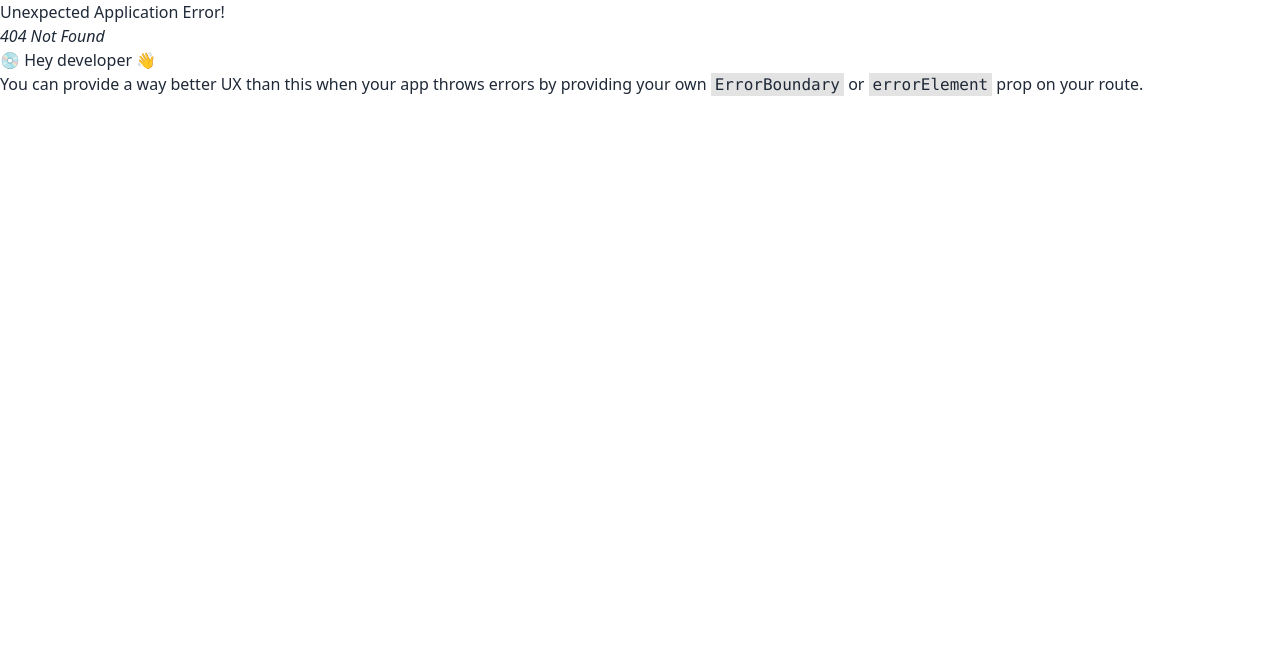
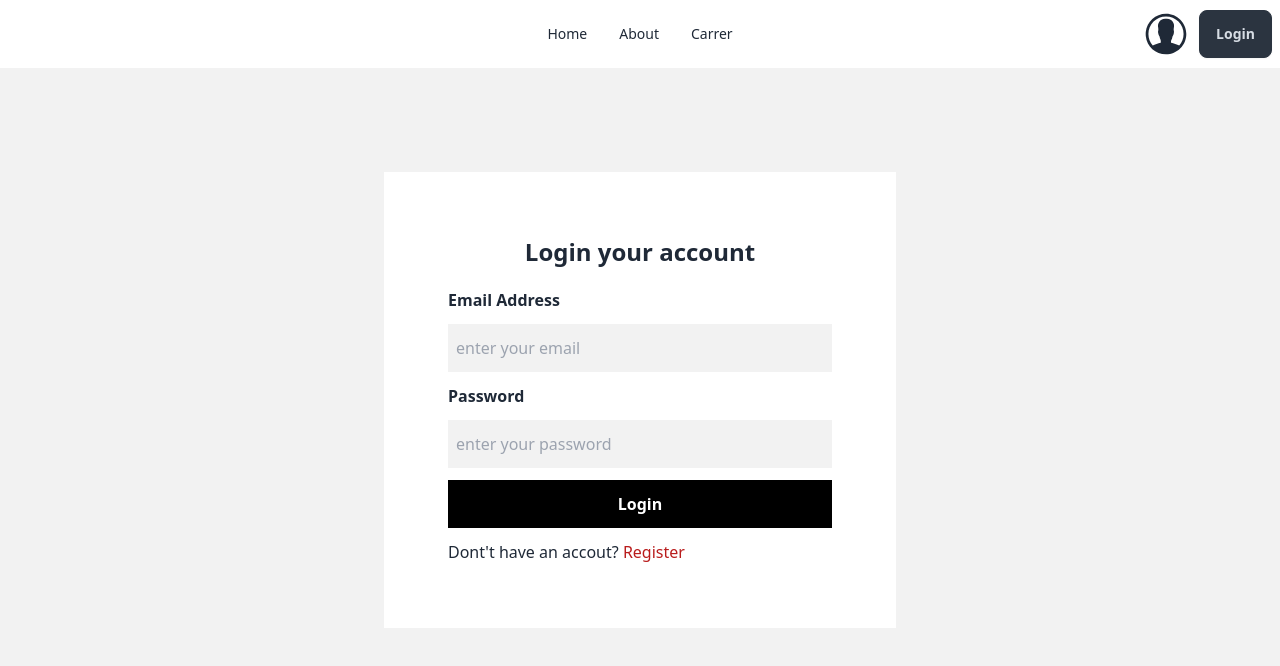
Before and after one commit to abdur-rhaman-babu/dragon-news, a React (Vite) app: page /login in a window 1280 px wide. Before the commit this address had no page. Shown: the top 666 px of the page. Built offline with nearby package versions, Linux system fonts and the light colour scheme.

Commit message:
login page design

```diff
--- a/src/Pages/Home/Home.jsx
+++ b/src/Pages/Home/Home.jsx
@@ -1,25 +1,26 @@
-
-import Header from './../../components/Header/Header';
-import NewsLetter from './../../components/NewsLetter/NewsLetter';
-import Navbar from './../../components/Navbar/Navbar';
-import { Outlet } from 'react-router-dom';
-import NavbarLeft from './../../components/NavbarLeft/NavbarLeft';
-import NavbarRight from './../../components/NavbarRight/NavbarRight';
+import Header from "./../../components/Header/Header";
+import NewsLetter from "./../../components/NewsLetter/NewsLetter";
+import Navbar from "./../../components/Navbar/Navbar";
+import { Outlet } from "react-router-dom";
+import NavbarLeft from "./../../components/NavbarLeft/NavbarLeft";
+import NavbarRight from "./../../components/NavbarRight/NavbarRight";
 const Home = () => {
   return (
     <div>
-      <Header/>
-      <NewsLetter/>
-      <Navbar/>
-      <main className='lg:flex justify-between max-w-7xl mx-auto my-5'>
-        <div className='w-3/12 mx-auto'>
-        <NavbarLeft/>
+      <div className="fixed top-0 left-0 right-0 bg-white max-w-7xl mx-auto">
+        <Header />
+        <NewsLetter />
+        <Navbar />
+      </div>
+      <main className="lg:flex justify-between max-w-7xl mx-auto my-5 mt-80">
+        <div className="w-3/12 mx-auto">
+          <NavbarLeft />
         </div>
-        <div className='w-6/12 mx-auto mb-5'>
-          <Outlet/>
+        <div className="w-6/12 mx-auto mb-5 ">
+          <Outlet />
         </div>
-        <div className='w-3/12 mx-auto'>
-        <NavbarRight/>
+        <div className="w-3/12 mx-auto">
+          <NavbarRight />
         </div>
       </main>
     </div>
--- /dev/null
+++ b/src/components/Login/Login.jsx
@@ -0,0 +1,29 @@
+import { Link } from "react-router-dom";
+import Navbar from "../Navbar/Navbar";
+
+const Login = () => {
+  return (
+    <div className="bg-base-200">
+        <div className="max-w-7xl mx-auto">
+      <div className="fixed top-0 right-0 left-0">
+        <Navbar />
+      </div>
+      <div className="flex items-center justify-center min-h-screen">
+        <form className="bg-white w-2/5 p-16">
+          <h1 className="text-2xl font-bold mb-5 text-center">Login your account</h1>
+          <div>
+          <label className="font-semibold tex-xl py-4">Email Address</label>
+          <div className="bg-base-200 py-3 my-3"><input className="bg-base-200 px-2"  type="email" placeholder="enter your email" /></div>
+          <label className="font-semibold tex-xl py-4">Password</label>
+          <div className="bg-base-200 py-3 my-3"><input className="bg-base-200 px-2" type="password" placeholder="enter your password" /></div>
+          </div>
+          <button className="bg-black w-full py-3 text-white font-bold">Login</button>
+          <p className="mt-3">Dont't have an accout? <span className="text-red-700"><Link to='/register'>Register</Link></span></p>
+        </form>
+      </div>
+    </div>
+    </div>
+  );
+};
+
+export default Login;
```
Also changed, not shown: src/Routes/Router.jsx (+6 -1 lines).
